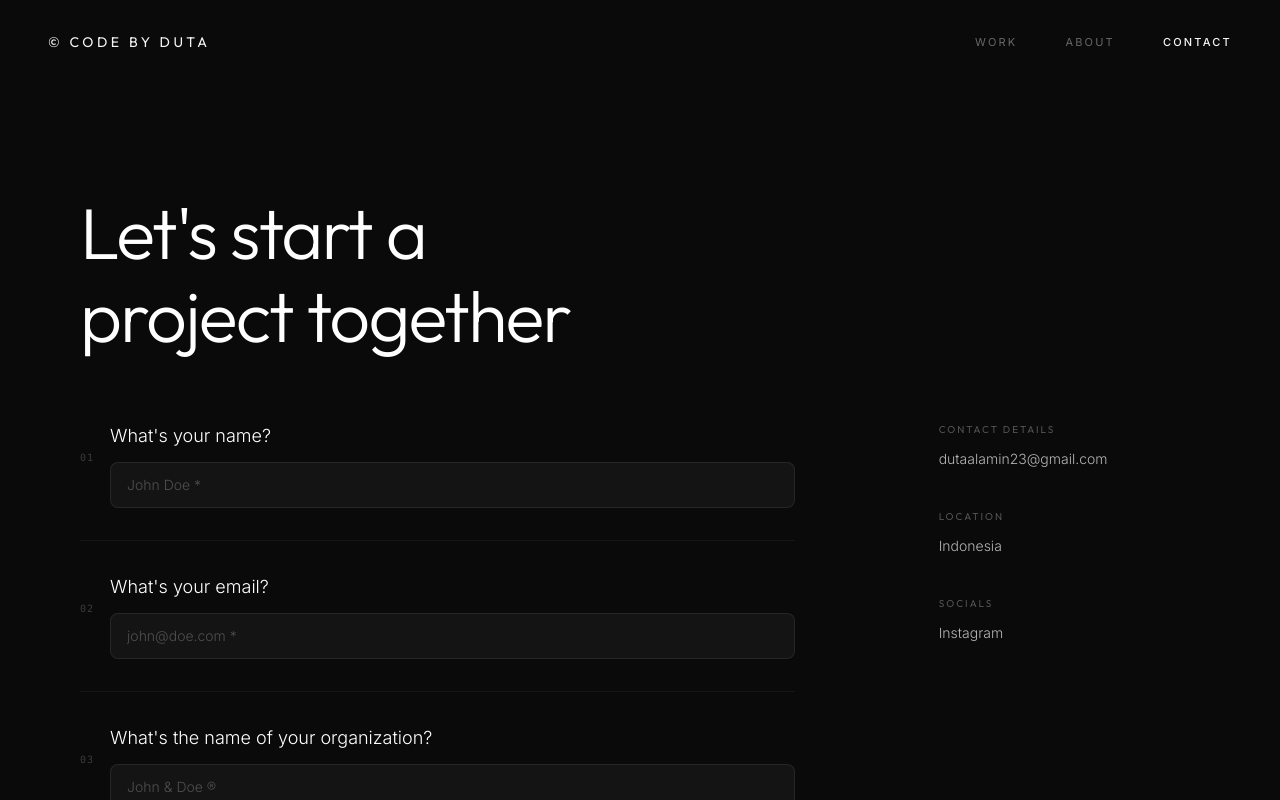
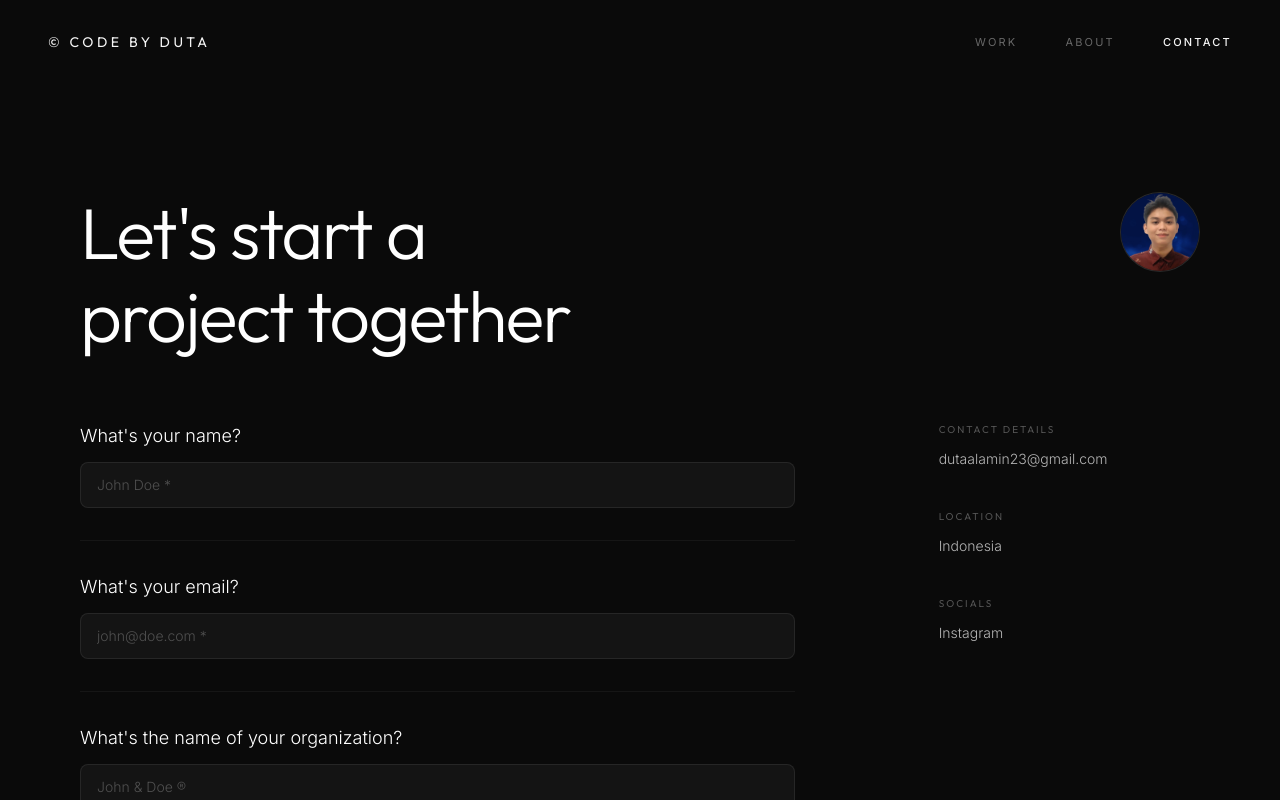
Before and after one commit to dutaalamin/duta, a React (Vite) app: page / in a window 1280 px wide. Both pictures are taken after a click on the button "CONTACT". Shown: the top 800 px of the page. Built offline with nearby package versions, Linux system fonts and the light colour scheme.

Commit message:
feat: add circular avatar next to heading, remove 01-05 numbers from form fields

```diff
--- a/src/components/ContactPage.jsx
+++ b/src/components/ContactPage.jsx
@@ -34,17 +34,28 @@ export default function ContactPage() {
   return (
     <div className="relative min-h-screen bg-[#0a0a0a] pt-32 pb-24 px-6 md:px-12 lg:px-20 max-w-7xl mx-auto">
 
-      {/* Header */}
-      <motion.div
+      {/* Header with avatar */}
+      <div className="pt-8 md:pt-16 pb-16 flex items-start justify-between gap-8">
+        <motion.h1
           initial={{ opacity: 0, y: 30 }}
           animate={{ opacity: 1, y: 0 }}
           transition={{ duration: 0.8, ease: [0.16, 1, 0.3, 1] }}
-        className="pt-8 md:pt-16 pb-16"
+          className="font-display text-4xl sm:text-5xl md:text-6xl lg:text-7xl font-light text-white leading-[1.15] tracking-tight"
         >
-        <h1 className="font-display text-4xl sm:text-5xl md:text-6xl lg:text-7xl font-light text-white leading-[1.15] tracking-tight">
           Let's start a<br />project together
-        </h1>
+        </motion.h1>
+
+        <motion.div
+          initial={{ opacity: 0, scale: 0.8 }}
+          animate={{ opacity: 1, scale: 1 }}
+          transition={{ duration: 0.6, delay: 0.3 }}
+          className="shrink-0 hidden sm:block"
+        >
+          <div className="w-16 h-16 md:w-20 md:h-20 rounded-full overflow-hidden border border-white/10 bg-[#111]">
+            <img src="/images/duta.png" alt="Duta Alamin" className="w-full h-full object-cover" />
+          </div>
         </motion.div>
+      </div>
 
       {/* Main Grid: Form Left, Contact Info Right */}
       <div className="grid grid-cols-1 lg:grid-cols-12 gap-16 lg:gap-24 items-start">
@@ -59,9 +70,7 @@ export default function ContactPage() {
         >
 
           {/* Input 1: Name */}
-          <div className="flex items-start gap-4">
-            <span className="text-[10px] tracking-widest text-white/20 font-mono pt-4 mt-3 shrink-0">01</span>
-            <div className="flex flex-col w-full">
+          <div className="flex flex-col">
             <label className="text-base sm:text-lg text-white font-light">What's your name?</label>
             <input
               type="text"
@@ -75,15 +84,12 @@ export default function ContactPage() {
               className={inputClass('name')}
             />
           </div>
-          </div>
 
           {/* Divider */}
           <div className="w-full h-[1px] bg-white/5" />
 
           {/* Input 2: Email */}
-          <div className="flex items-start gap-4">
-            <span className="text-[10px] tracking-widest text-white/20 font-mono pt-4 mt-3 shrink-0">02</span>
-            <div className="flex flex-col w-full">
+          <div className="flex flex-col">
             <label className="text-base sm:text-lg text-white font-light">What's your email?</label>
             <input
               type="email"
@@ -97,15 +103,12 @@ export default function ContactPage() {
               className={inputClass('email')}
             />
           </div>
-          </div>
 
           {/* Divider */}
           <div className="w-full h-[1px] bg-white/5" />
 
           {/* Input 3: Organization */}
-          <div className="flex items-start gap-4">
-            <span className="text-[10px] tracking-widest text-white/20 font-mono pt-4 mt-3 shrink-0">03</span>
-            <div className="flex flex-col w-full">
+          <div className="flex flex-col">
             <label className="text-base sm:text-lg text-white font-light">What's the name of your organization?</label>
             <input
               type="text"
@@ -118,15 +121,12 @@ export default function ContactPage() {
               className={inputClass('org')}
             />
           </div>
-          </div>
 
           {/* Divider */}
           <div className="w-full h-[1px] bg-white/5" />
 
           {/* Input 4: Services */}
-          <div className="flex items-start gap-4">
-            <span className="text-[10px] tracking-widest text-white/20 font-mono pt-4 mt-3 shrink-0">04</span>
-            <div className="flex flex-col w-full">
+          <div className="flex flex-col">
             <label className="text-base sm:text-lg text-white font-light">What services are you looking for?</label>
             <input
               type="text"
@@ -139,15 +139,12 @@ export default function ContactPage() {
               className={inputClass('services')}
             />
           </div>
-          </div>
 
           {/* Divider */}
           <div className="w-full h-[1px] bg-white/5" />
 
           {/* Input 5: Message */}
-          <div className="flex items-start gap-4">
-            <span className="text-[10px] tracking-widest text-white/20 font-mono pt-4 mt-3 shrink-0">05</span>
-            <div className="flex flex-col w-full">
+          <div className="flex flex-col">
             <label className="text-base sm:text-lg text-white font-light">Your message</label>
             <textarea
               name="message"
@@ -161,13 +158,12 @@ export default function ContactPage() {
               className={`${inputClass('message')} resize-none`}
             />
           </div>
-          </div>
 
           {/* Send Button */}
-          <div className="mt-4 flex justify-start">
+          <div className="mt-4">
             <button
               type="submit"
-              className="group relative px-10 py-4 rounded-full bg-white text-black text-sm font-medium tracking-widest uppercase cursor-pointer hover:bg-white/90 transition-all duration-300 flex items-center gap-3"
+              className="group px-10 py-4 rounded-full bg-white text-black text-sm font-medium tracking-widest uppercase cursor-pointer hover:bg-white/90 transition-all duration-300 flex items-center gap-3"
             >
               Send it
               <svg width="16" height="16" viewBox="0 0 16 16" fill="none" className="transition-transform duration-300 group-hover:translate-x-1">
```
Lines whose indentation alone changed are shown as unchanged.
